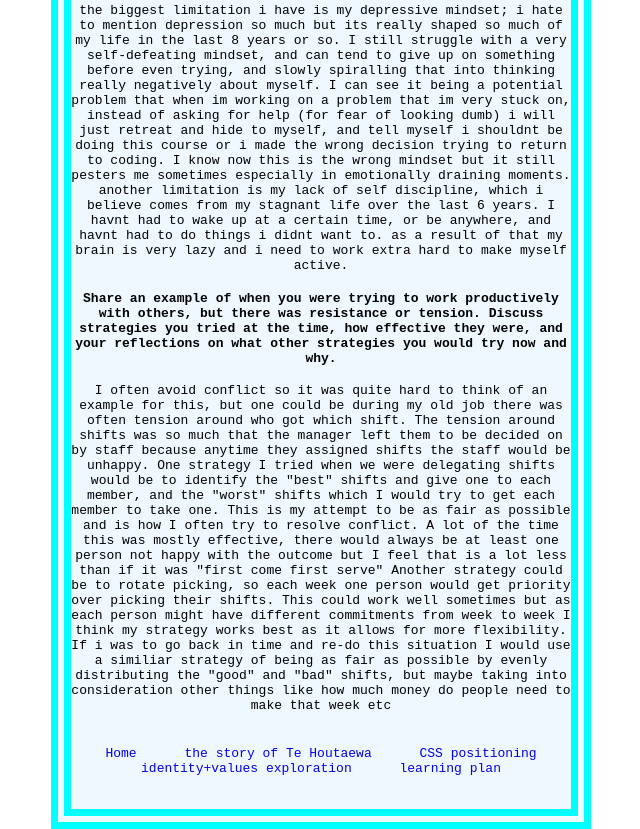
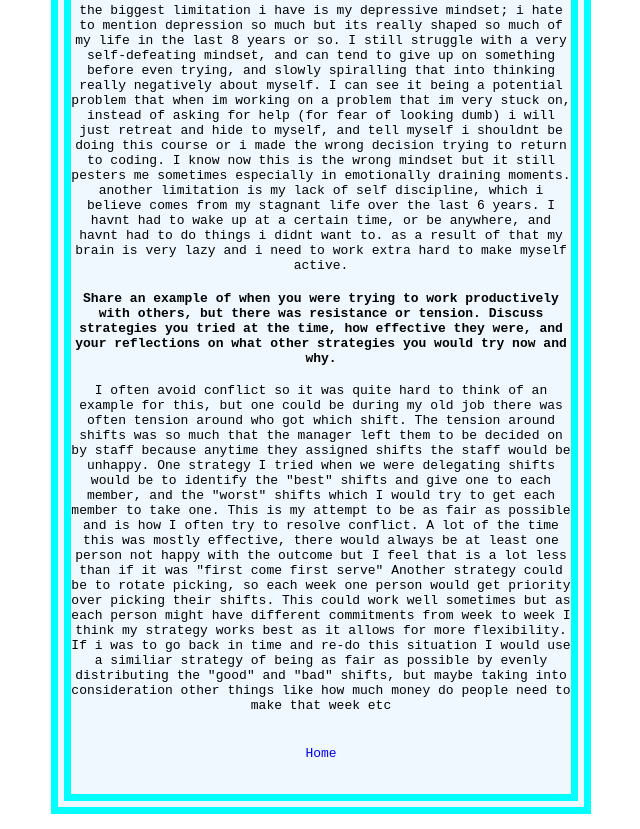
Before and after one commit to KeakOne/KeakOne.github.io, a plain HTML site: page blog/identity-values.html in a window 1280 px wide. Shown: the part 2160-2989 px from the top of the page, without its empty margins (319-959 px from the left). Drawn offline with Linux system fonts and the light colour scheme.

```diff
--- a/blog/identity-values.html
+++ b/blog/identity-values.html
@@ -202,16 +202,6 @@
         <nav>
           <ul>
             <li><a href="../index.html">Home</a></li>
-            <li>
-              <a href="te-houtaewa-template.html">the story of Te Houtaewa</a>
-            </li>
-            <li><a href="../blog/html-css.html">CSS positioning</a></li>
-            <li>
-              <a href="../blog/identity-values.html"
-                >identity+values exploration</a
-              >
-            </li>
-            <li><a href="../blog/learning-plan.html">learning plan</a></li>
           </ul>
         </nav>
       </div>
```
Also changed, not shown: blog/html-css.html (+0 -2 lines), blog/learning-plan.html (+0 -10 lines), blog/te-houtaewa-template.html (+0 -3 lines), index.html (+1 -0 lines), 1 other file.
